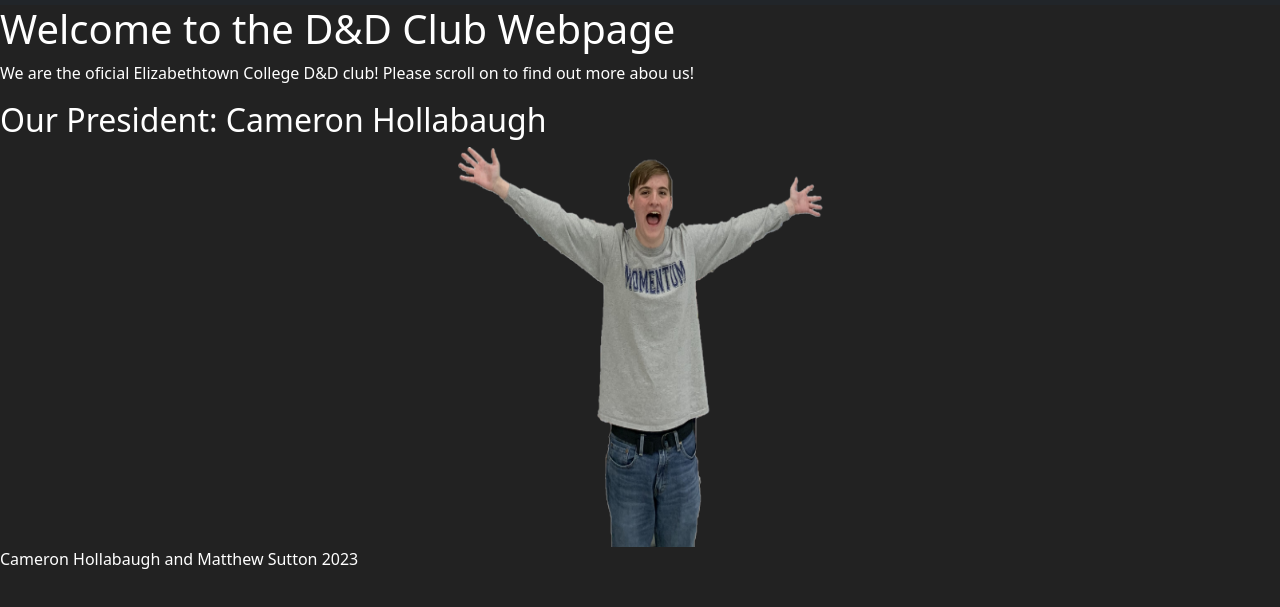
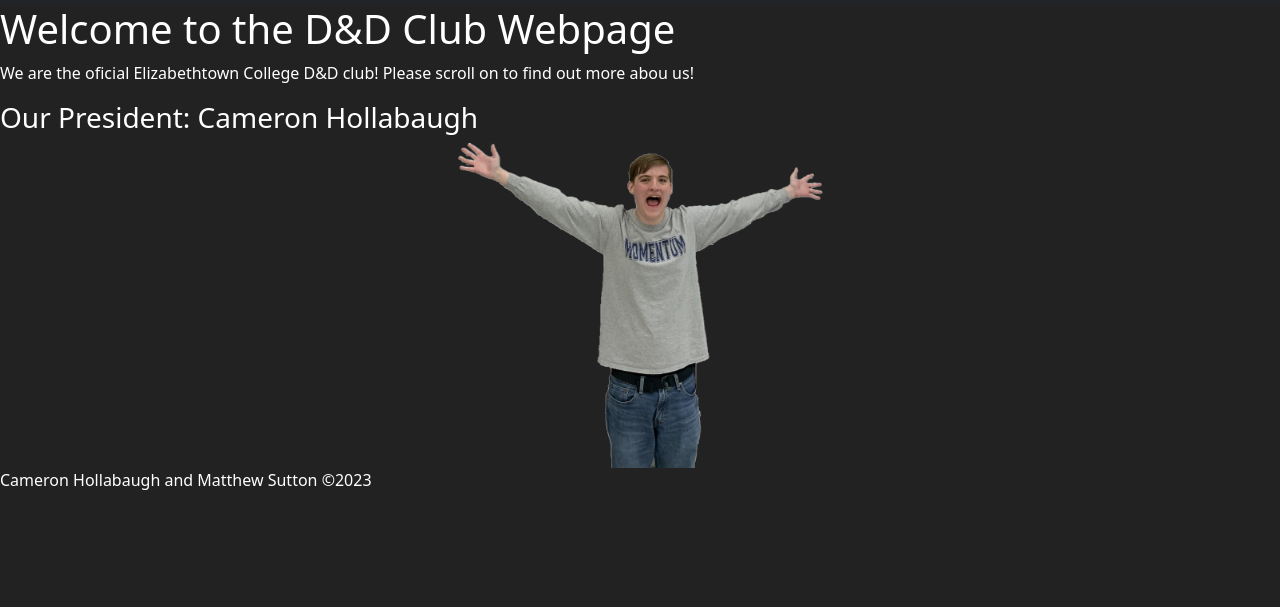
Before and after one commit to mattSutton462/cs310_project, a plain HTML site: page index.html in a window 1280 px wide. Shown: the part 65-672 px from the top of the page. Drawn offline with nearby package versions, Linux system fonts and the light colour scheme.

Commit message:
Added president

```diff
--- a/index.html
+++ b/index.html
@@ -16,19 +16,20 @@
                 <img src="tmplogo.png" alt="Club Logo" width="60" height="44">
               </a>
               <a href = "">About</a>
-              <a href = "">Contact</a>
+              <a href = "contact.html">Contact</a>
             </div>
         </nav>
     </header>
-        <h1>Welcome to the D&D Club Webpage</h1>
-        <p>We are the oficial Elizabethtown College D&D club! Please scroll on to find out more abou us!</p>
-
-        <h2>Our President: Cameron Hollabaugh</h2>
-        <img src="president.png" alt="Club President" id="president" width="380" height="400">
+        <div>
+            <h1>Welcome to the D&D Club Webpage</h1>
+            <p>We are the oficial Elizabethtown College D&D club! Please scroll on to find out more abou us!</p>
+        </div>
+        <h3>Our President: Cameron Hollabaugh</h3>
+        <img src="president.png" alt="Club President" id="president" width="380" height="325">
 
 
     <footer>
-        <p>Cameron Hollabaugh and Matthew Sutton 2023</p>
+        <p>Cameron Hollabaugh and Matthew Sutton ©2023</p>
     </footer>
 </body>
 </html>
```
